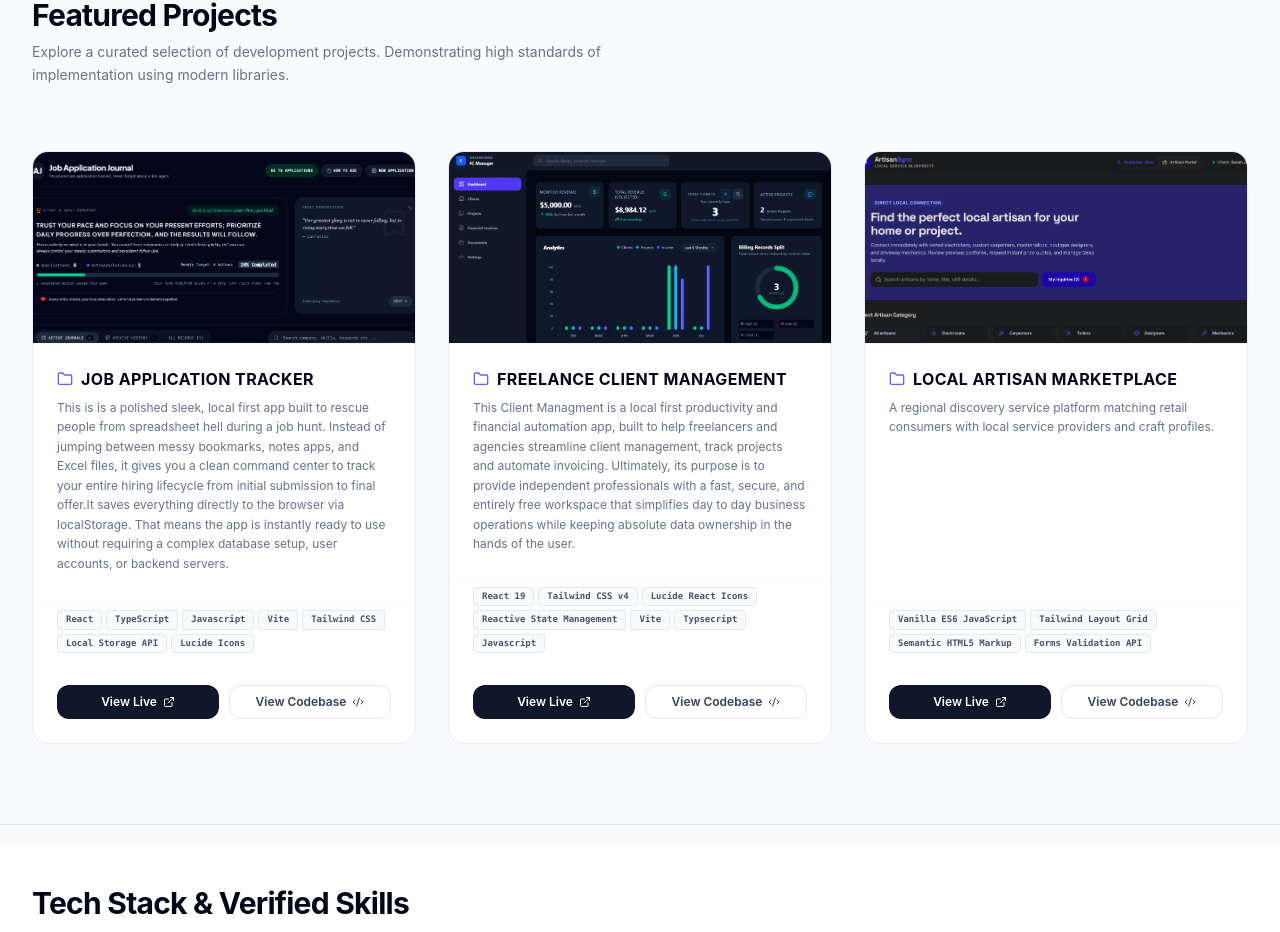
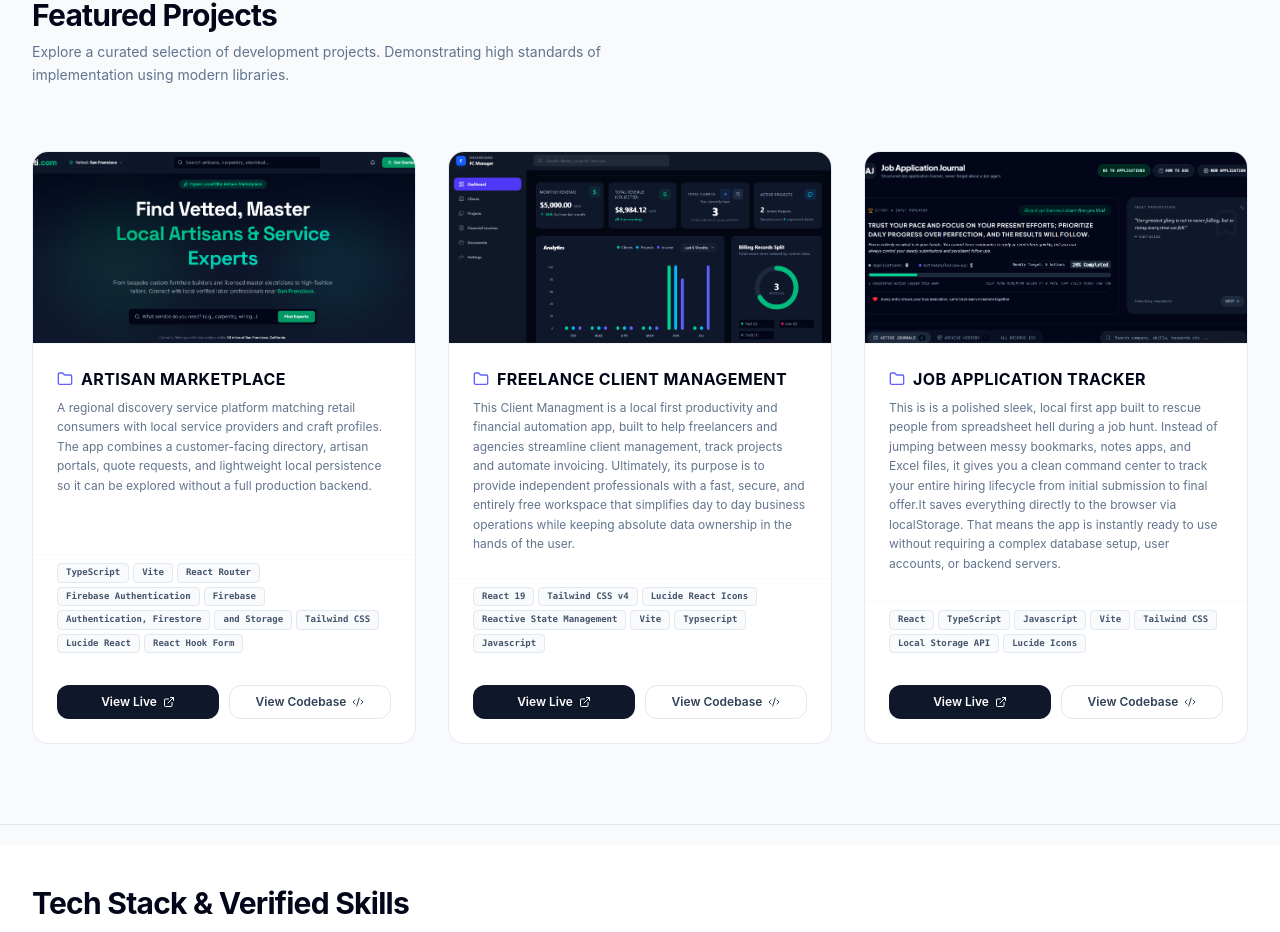
Before and after one commit to Chukwudi-Gideon/Gideon-s-Dev-Hub, a React (Vite) app: page / in a window 1280 px wide. Shown: the part 785-1717 px from the top of the page. Built offline with nearby package versions, Linux system fonts and the light colour scheme.

Commit message:
Updated Project Portfolio

```diff
--- a/src/data.ts
+++ b/src/data.ts
@@ -89,6 +89,30 @@ export const INITIAL_SKILLS: Skill[] = [
 
 
 export const PROJECTS: Project[] = [
+    {
+    id: "artisan-marketplace",
+    title: "Artisan Marketplace",
+    description: "A regional discovery service platform matching retail consumers with local service providers and craft profiles. The app combines a customer-facing directory, artisan portals, quote requests, and lightweight local persistence so it can be explored without a full production backend.",
+  category: ["TypeScript", "Tailwind CSS", "Vite", "React"],
+    tech: ["TypeScript","Vite" ,"React Router","Firebase Authentication" ,"Firebase"," Authentication, Firestore","and Storage","Tailwind CSS","Lucide React"," React Hook Form"],
+    image: "/Project-images/Local-Artisan-Marketplace.png",
+    featured: false,
+    typescriptReady: false,
+      liveUrl: "https://arti-technologies-inc.vercel.app/",
+     githubUrl: "https://github.com/Chukwudi-Gideon/Arti-Technologies-inc"
+  },
+    {
+    id: "client-dashboard",
+    title: "Freelance Client Management",
+    description: "This Client Managment is a local first productivity and financial automation app, built to help freelancers and agencies streamline client management, track projects and automate invoicing. Ultimately, its purpose is to provide independent professionals with a fast, secure, and entirely free workspace that simplifies day to day business operations while keeping absolute data ownership in the hands of the user.",
+     category: ["React", "JavaScript", "Tailwind", "Typescript", "Vite"],
+    tech: ["React 19", "Tailwind CSS v4", "Lucide React Icons", "Reactive State Management", "Vite", "Typsecript", "Javascript"],
+    image: "/Project-images/Freelance-Client-Management-Dashboard.png",
+    featured: true,
+    typescriptReady: true,
+    liveUrl: "https://fc-management-dashboard.vercel.app/",
+     githubUrl: "https://github.com/Chukwudi-Gideon/FC-Management-Dashboard"
+  },
   {
     id: "job-tracker",
     title: "Job Application Tracker",
@@ -101,29 +125,6 @@ category: ["React", "TypeScript", "Tailwind CSS"],
     liveUrl: "https://job-application-journal.vercel.app/",
     githubUrl: "https://github.com/Chukwudi-Gideon/Job-Application-Journal"
   },
-  {
-    id: "client-dashboard",
-    title: "Freelance Client Management",
-    description: "This Client Managment is a local first productivity and financial automation app, built to help freelancers and agencies streamline client management, track projects and automate invoicing. Ultimately, its purpose is to provide independent professionals with a fast, secure, and entirely free workspace that simplifies day to day business operations while keeping absolute data ownership in the hands of the user.",
-     category: ["React", "JavaScript", "Tailwind", "Typescript", "Vite"],
-    tech: ["React 19", "Tailwind CSS v4", "Lucide React Icons", "Reactive State Management", "Vite", "Typsecript", "Javascript"],
-    image: "/Project-images/Freelance-Client-Management-Dashboard.png",
-    featured: true,
-    typescriptReady: true,
-    liveUrl: "https://fc-management-dashboard.vercel.app/",
-     githubUrl: "https://github.com/Chukwudi-Gideon/FC-Management-Dashboard"
-  },
-  {
-    id: "artisan-marketplace",
-    title: "Local Artisan Marketplace",
-    description: "A regional discovery service platform matching retail consumers with local service providers and craft profiles.",
-    detailedDescription: "A community-focused marketplace workspace allowing users to index and source neighborhood contractors. Equipped with a dynamic keyword search index, structured artisan media galleries, and a multi-input portal for processing and logging custom quote requests.",
-    category: ["JavaScript", "CSS"],
-    tech: ["Vanilla ES6 JavaScript", "Tailwind Layout Grid", "Semantic HTML5 Markup", "Forms Validation API"],
-    image: "/Project-images/Local-Artisan-Marketplace.png",
-    featured: false,
-    typescriptReady: false,
-      liveUrl: "https://local-artisan-marketplace-theta.vercel.app/",
-     githubUrl: "https://github.com/Chukwudi-Gideon/Local-Artisan-Marketplace"
-  }
+
+
 ];
```
Also changed, not shown: public/Project-images/Local-Artisan-Marketplace.png.
